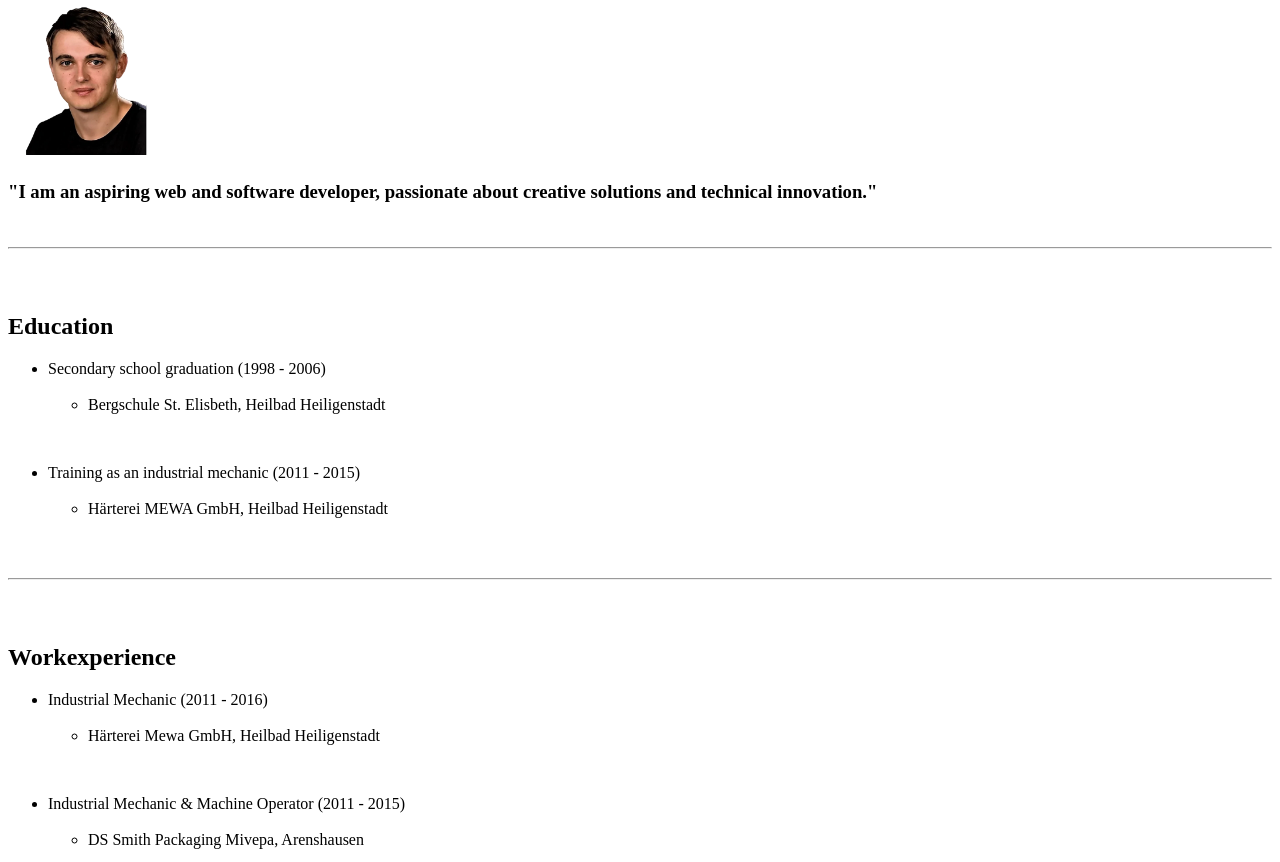
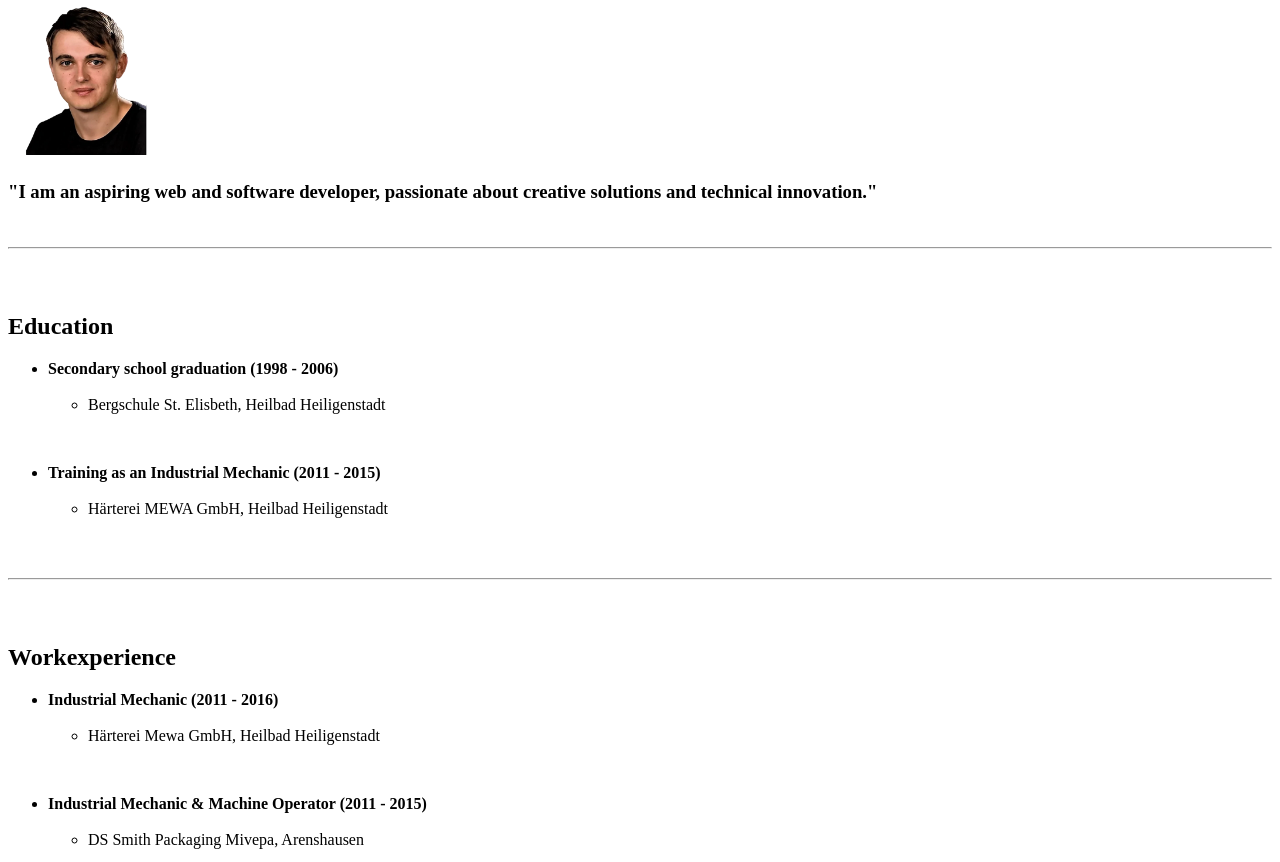
Before and after one commit to sbxcoding/capstone_project_1, a plain HTML site: page index.html in a window 1280 px wide. Shown: the part 90-952 px from the top of the page. Drawn offline with Linux system fonts and the light colour scheme.

Commit message:
Update index.html

```diff
--- a/index.html
+++ b/index.html
@@ -23,7 +23,7 @@
     <br><br>
     <h2>Education</h2>
     <ul>
-        <li>Secondary school graduation (1998 - 2006)
+        <li><b>Secondary school graduation (1998 - 2006)</b>
             <ul>
                 <br>
                 <li>Bergschule St. Elisbeth, Heilbad Heiligenstadt</li>
@@ -32,7 +32,7 @@
     </ul>
     <br>
     <ul>
-        <li>Training as an industrial mechanic (2011 - 2015)
+        <li><b>Training as an Industrial Mechanic (2011 - 2015)</b>
             <ul>
                 <br>
                 <li>Härterei MEWA GmbH, Heilbad Heiligenstadt</li>
@@ -44,7 +44,7 @@
         <br><br>
         <h2>Workexperience</h2>
         <ul>
-            <li>Industrial Mechanic (2011 - 2016)
+            <li><b>Industrial Mechanic (2011 - 2016)</b>
                 <ul>
                     <br>
                     <li>Härterei Mewa GmbH, Heilbad Heiligenstadt</li>
@@ -53,7 +53,7 @@
         </ul>
         <br>
         <ul>
-            <li>Industrial Mechanic & Machine Operator (2011 - 2015)
+            <li><b>Industrial Mechanic & Machine Operator (2011 - 2015)</b>
                 <ul>
                     <br>
                     <li>DS Smith Packaging Mivepa, Arenshausen</li>
@@ -153,8 +153,8 @@
        <a href="tel:+4915773126907"><img src="assets/images/phone-call.png" width="25px" alt="phone-icon"></a>
        <a href="https://www.instagram.com/sashba8/"><img src="assets/images/instagram.png" width="25px" alt="instagram-icon"></a>
        <a href="https://github.com/sbxcoding"><img src="assets/images/icons8-github-50.png" width="25px" alt="github-icon"></a>
-        <br><br>
-
+        <br><br><br>
+        <hr>
 
 
     <footer>
```
